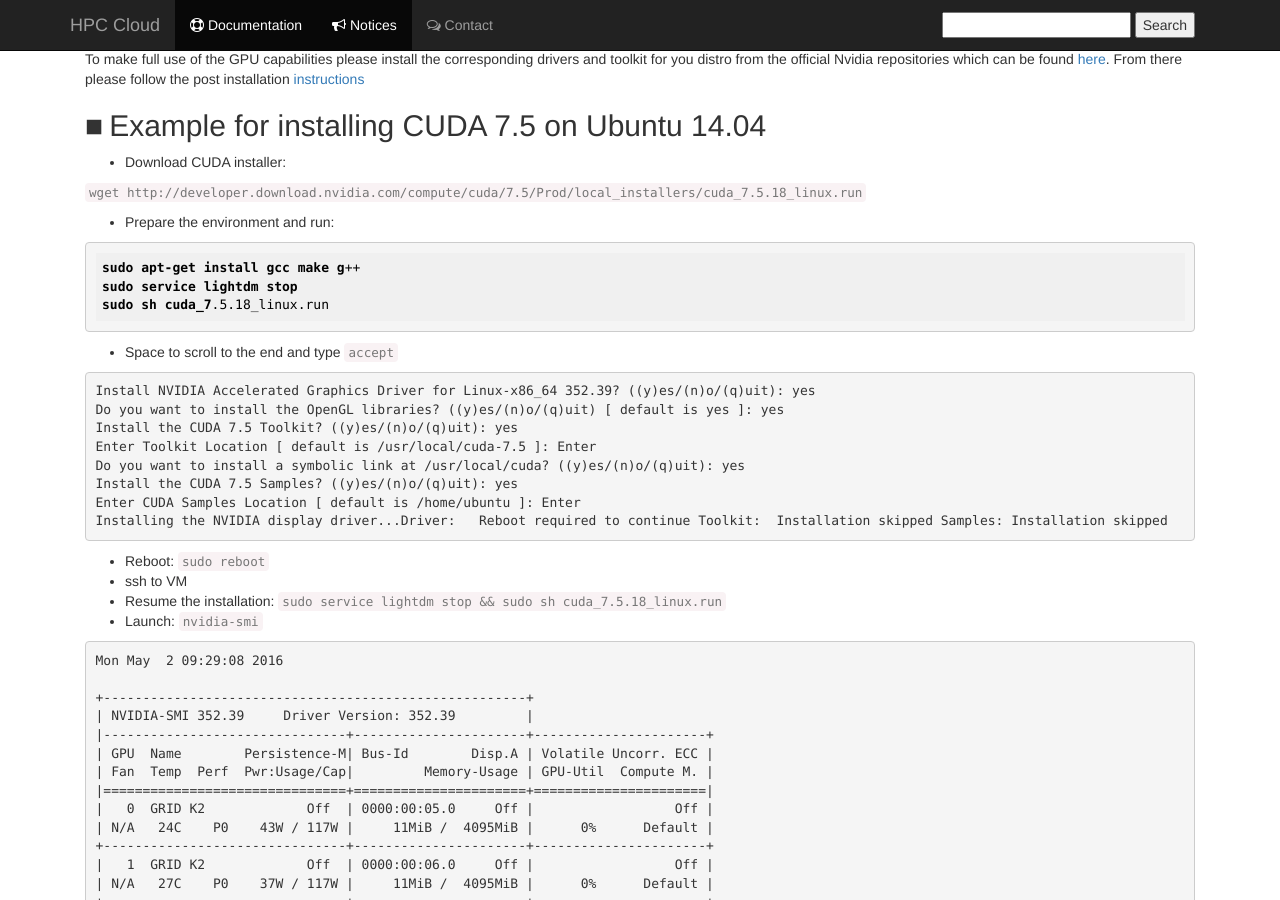
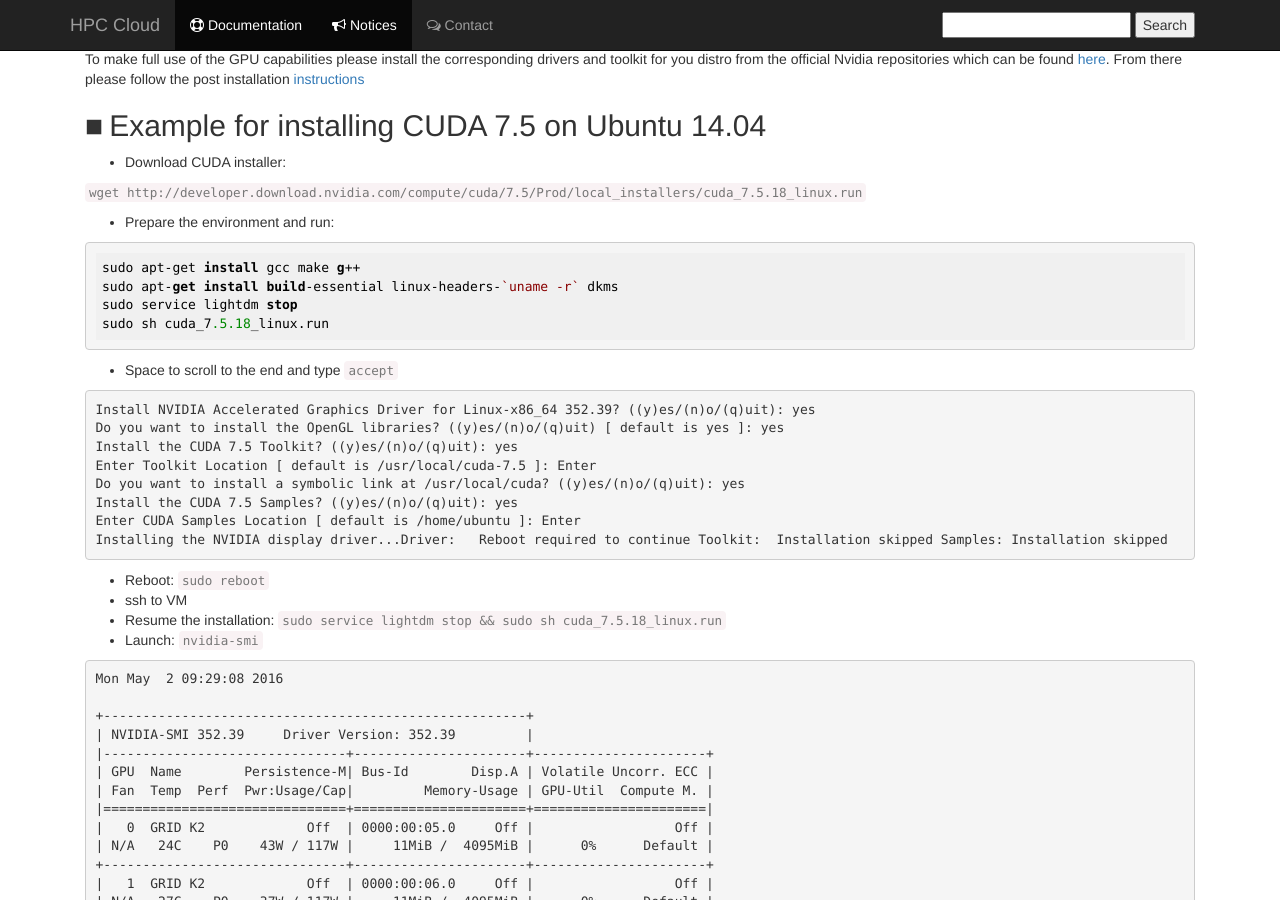
Before and after one commit to sara-nl/clouddocs, a Jekyll site: the page built from gpu-attach.markdown, in a window 1280 px wide and 900 px high, scrolled down 3061 px. Built offline with Jekyll 4.4.1, drawn with Linux system fonts in a browser that asks for light colours; nearby versions of some CDN libraries; our own code applies the rules of GitHub Pages for plain Markdown files.

Commit message:
Install the headers
So that the NVIDIA driver can compile.

````diff
--- a/gpu-attach.markdown
+++ b/gpu-attach.markdown
@@ -71,6 +71,7 @@
 
 ```bash
 sudo apt-get install gcc make g++
+sudo apt-get install build-essential linux-headers-`uname -r` dkms
 sudo service lightdm stop
 sudo sh cuda_7.5.18_linux.run
 ```
````
